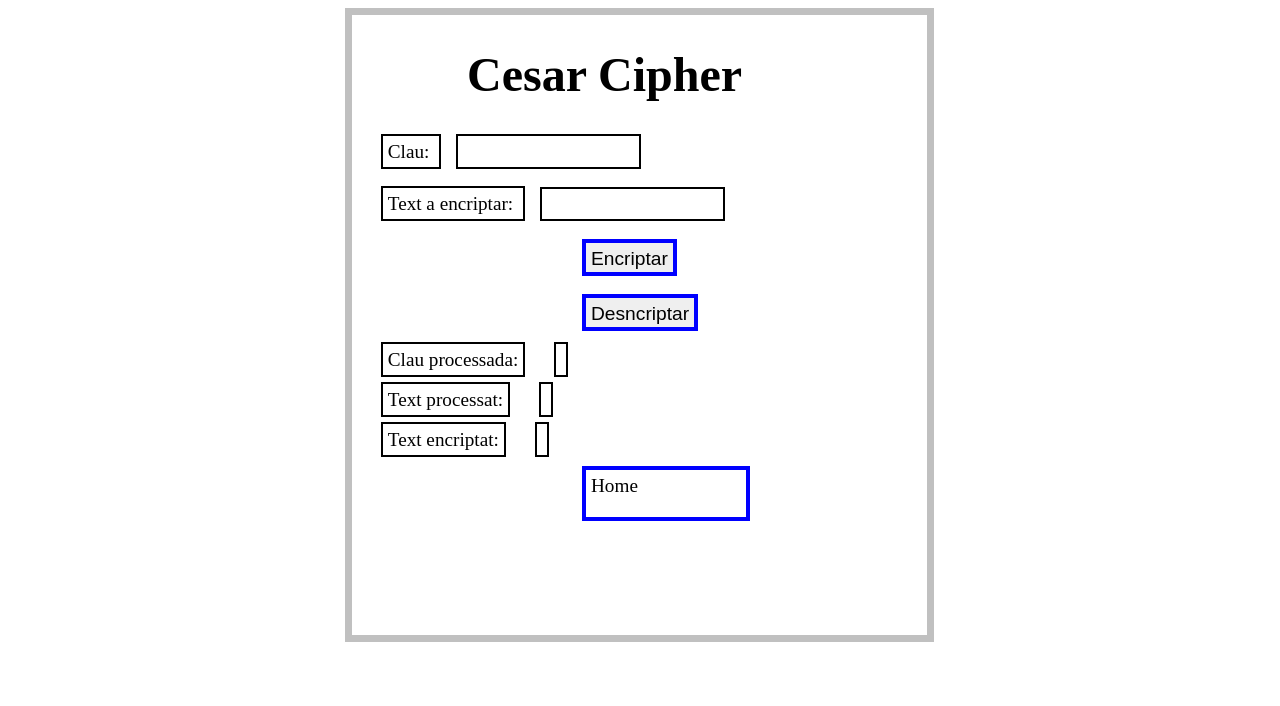
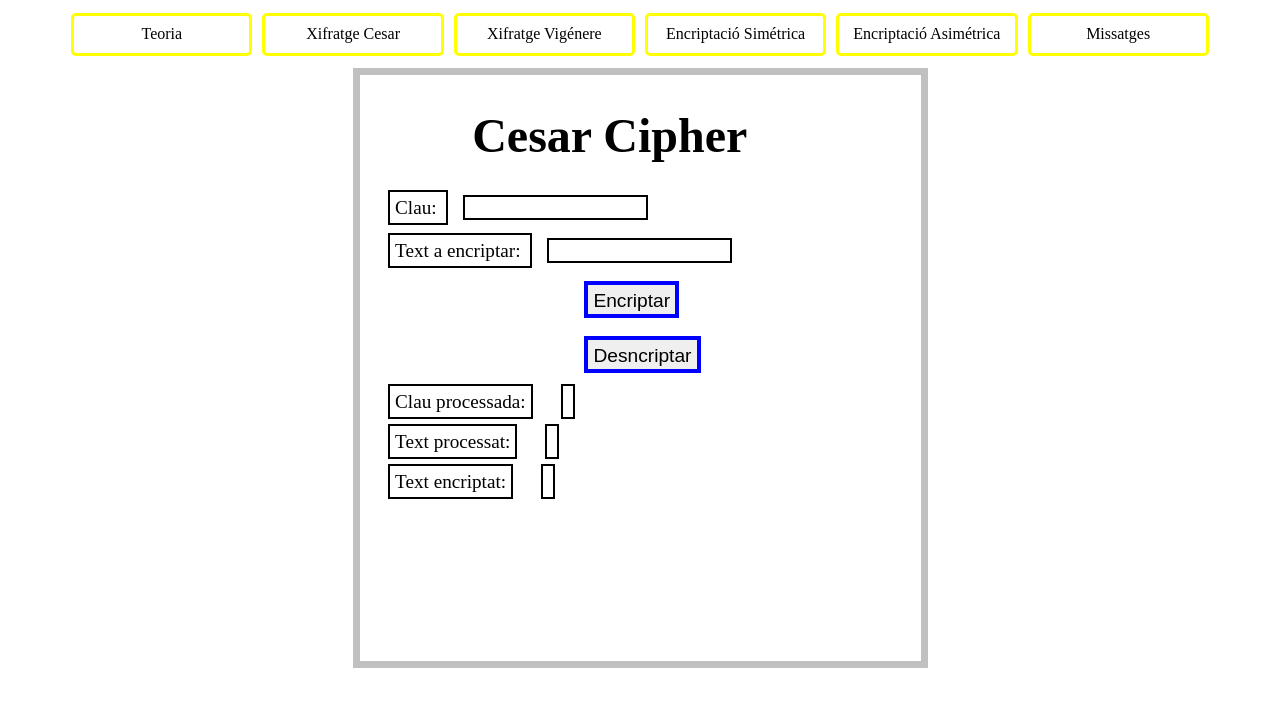
Before and after one commit to rcanoesbri/tdr_criptografia, a website: page PaginaWeb/src/cesar/cesar.html in a window 1280 px wide. Drawn offline with Linux system fonts and the light colour scheme.

Commit message:
menu barra superior arreglat

```diff
--- a/PaginaWeb/src/cesar/cesar.css
+++ b/PaginaWeb/src/cesar/cesar.css
@@ -1,3 +1,43 @@
+* {box-sizing: border-box;}
+.wrapper {
+  max-width: 90%;
+  margin: 1%;
+  margin-left: 5%;
+}
+
+body{
+  background-color: white;
+}
+
+#titol{
+  margin-top: 25px;
+  margin-left: 30%;
+  font-size: 3em;
+}
+
+.wrapper {
+  display: grid;
+  grid-template-columns: repeat(6, 1fr);
+  grid-gap: 10px;
+  grid-template-rows: repeat(1, 1fr);
+}
+
+.wrapper > div {
+  border-radius: 5px;
+  padding: 0.6em;
+  border: 2px;
+  border: solid;
+  border-color: yellow;
+  text-align: center;
+}
+
+/*Grid*/
+
+.canvas {
+  grid-column: 4;
+  grid-row: 4;
+}
+
 h1 {
   color: #000000;
   font-size: 3em;
@@ -14,7 +54,7 @@ label {
   padding: 5px;
 }
 
-body {
+#body {
   border: 7px solid silver;
   margin-left: 345px;
   max-width: 575px;
--- a/PaginaWeb/src/cesar/cesar.html
+++ b/PaginaWeb/src/cesar/cesar.html
@@ -7,6 +7,15 @@
     </head>
 
     <body>
+        <div class="wrapper">
+            <div type="button"class="one teoria" id="teoria">Teoria</div>
+            <div type="button" class="two cesar" id="cesar">Xifratge Cesar</div>
+            <div type="button"class="three vigenere" id="vigenere">Xifratge Vigénere</div>
+            <div type="button"class="four Score" id="AwayScore">Encriptació Simétrica</div>
+            <div type="button"class="five Time" id="Time">Encriptació Asimétrica</div>
+            <div type="button"class="six cambiarpuntuacio" id="mespuntlocal">Missatges</div>
+          </div>
+        <div id="body">
             <h1>Cesar Cipher</h1>
             <label id="clau"> Clau: </label>
             <input type="text" id="cipher" name="cipher"><br><br>
@@ -20,7 +29,7 @@
             <label id="textprocessat1" type="text"></label><br><br>
             <label id="textencriptat"> Text encriptat: </label>
             <label id="textoencriptado" type="text"></label>
-        <div type="button" class="home" id="home">Home</div>
         <script src="cesar.js"></script>
+        </div>
     </body>
 </html>
--- a/PaginaWeb/src/cesar/cesar.js
+++ b/PaginaWeb/src/cesar/cesar.js
@@ -105,9 +105,18 @@ function desencriptar(){
   document.getElementById('textoencriptado').innerText = ciphertext.join('');
 }
 
-document.getElementById("home").onclick = function () {
+document.getElementById("vigenere").onclick = function () {
+  location.href = "file:///C:/Users/Ra%C3%BAlCanoEsbr%C3%AD/Desktop/tdr_criptografia/PaginaWeb/src/vigenere/vigenere.html";
+}
+
+document.getElementById("cesar").onclick = function () {
+  location.href = "file:///C:/Users/Ra%C3%BAlCanoEsbr%C3%AD/Desktop/tdr_criptografia/PaginaWeb/src/cesar/cesar.html";
+}
+
+document.getElementById("teoria").onclick = function () {
   location.href = "file:///C:/Users/Ra%C3%BAlCanoEsbr%C3%AD/Desktop/tdr_criptografia/PaginaWeb/web.html";
 }
+
 
 window.onload = function() {
   const boton = document.getElementById('boton');
--- a/PaginaWeb/src/vigenere/vigenere.css
+++ b/PaginaWeb/src/vigenere/vigenere.css
@@ -1,3 +1,43 @@
+* {box-sizing: border-box;}
+.wrapper {
+  max-width: 90%;
+  margin: 1%;
+  margin-left: 5%;
+}
+
+body{
+  background-color: white;
+}
+
+#titol{
+  margin-top: 25px;
+  margin-left: 30%;
+  font-size: 3em;
+}
+
+.wrapper {
+  display: grid;
+  grid-template-columns: repeat(6, 1fr);
+  grid-gap: 10px;
+  grid-template-rows: repeat(1, 1fr);
+}
+
+.wrapper > div {
+  border-radius: 5px;
+  padding: 0.6em;
+  border: 2px;
+  border: solid;
+  border-color: yellow;
+  text-align: center;
+}
+
+/*Grid*/
+
+.canvas {
+  grid-column: 4;
+  grid-row: 4;
+}
+
 h1 {
   color: #000000;
   font-size: 3em;
@@ -14,7 +54,7 @@ label {
   padding: 5px;
 }
 
-body {
+#body {
   border: 7px solid silver;
   margin-left: 345px;
   max-width: 575px;
--- a/PaginaWeb/web.css
+++ b/PaginaWeb/web.css
@@ -2,11 +2,17 @@
 .wrapper {
   max-width: 90%;
   margin: 1%;
-
+  margin-left: 5%;
 }
 
 body{
   background-color: white;
+}
+
+#titol{
+  margin-top: 25px;
+  margin-left: 30%;
+  font-size: 3em;
 }
 
 .wrapper {
--- a/PaginaWeb/web.js
+++ b/PaginaWeb/web.js
@@ -5,3 +5,7 @@ document.getElementById("vigenere").onclick = function () {
 document.getElementById("cesar").onclick = function () {
     location.href = "src/cesar/cesar.html";
 }
+
+document.getElementById("teoria").onclick = function () {
+    location.href = "file:///C:/Users/Ra%C3%BAlCanoEsbr%C3%AD/Desktop/tdr_criptografia/PaginaWeb/web.html";
+}
```
Also changed, not shown: PaginaWeb/src/vigenere/vigenere.html (+10 -1 lines), PaginaWeb/src/vigenere/vigenere.js (+10 -1 lines), PaginaWeb/web.html (+2 -2 lines), PaginaWeb/src/teoria/teoria.css (deleted), PaginaWeb/src/teoria/teoria.html (deleted), PaginaWeb/src/teoria/teoria.js (deleted). Lines whose indentation alone changed are shown as unchanged.
